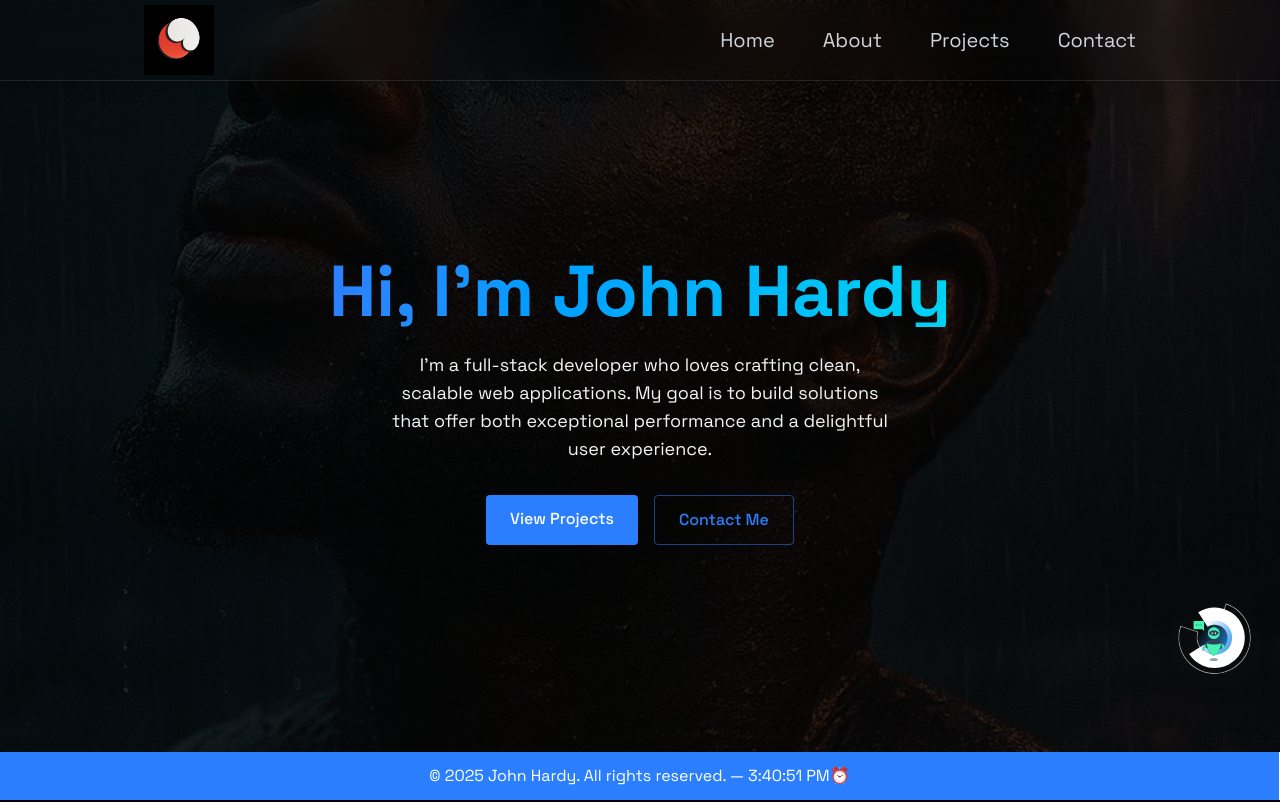
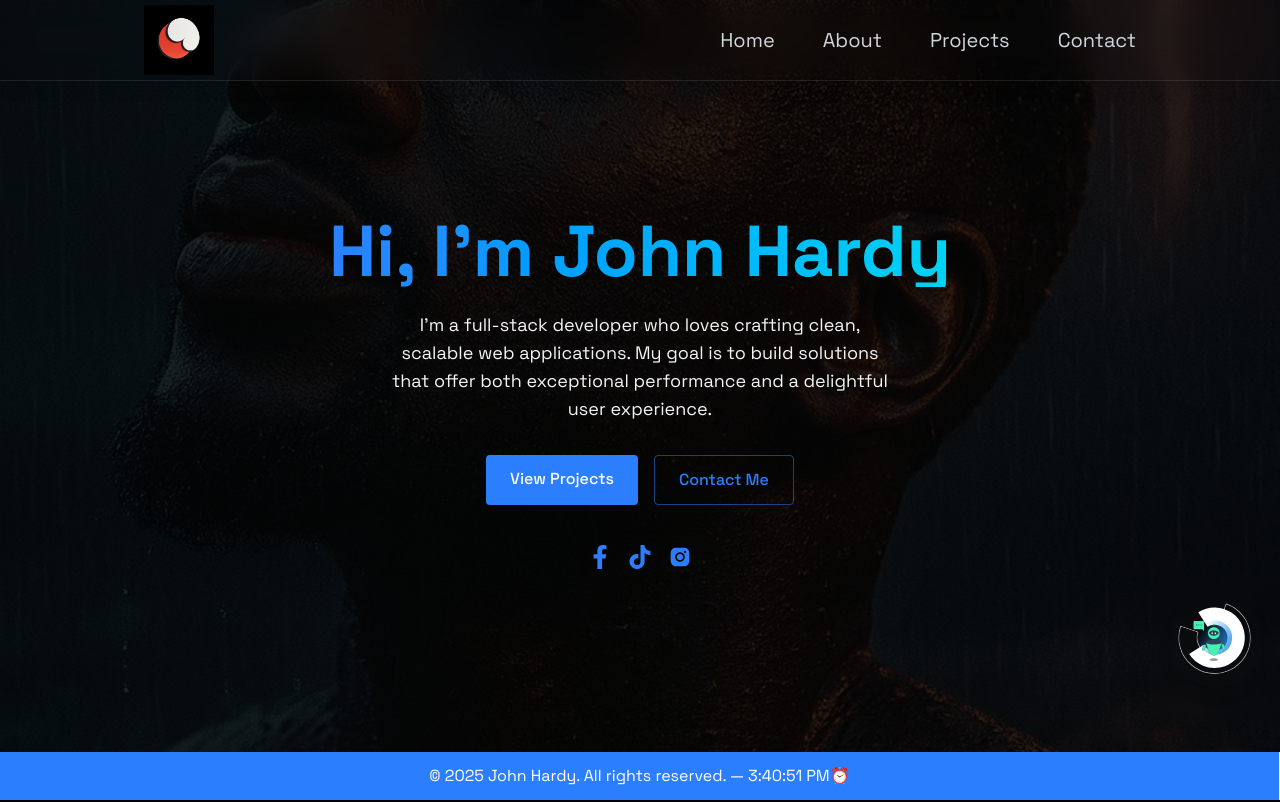
Before and after one commit to iam-johnhardy/JohnHardy-portfolio, a React (Vite) app: page / in a window 1280 px wide. Shown: the top 802 px of the page. Built offline with nearby package versions, Linux system fonts and the light colour scheme.

Commit message:
social media icon add

```diff
--- a/package.json
+++ b/package.json
@@ -22,6 +22,7 @@
     "lru-cache": "^11.2.2",
     "react": "^18.3.1",
     "react-dom": "^18.3.1",
+    "react-icons": "^5.5.0",
     "rimraf": "^6.0.1"
   },
   "compilerOptions": {
--- a/src/components/sections/About.jsx
+++ b/src/components/sections/About.jsx
@@ -17,7 +17,7 @@ export const About = () => {
   return (
     <section
       id="about"
-      className="min-h-screen flex items-center justify-center py-20"
+      className=" min-h-screen flex items-center justify-center py-20"
     >
       <RevealOnScroll>
         <div className="max-w-5xl mx-auto px-4 ">
--- a/src/components/sections/Home.jsx
+++ b/src/components/sections/Home.jsx
@@ -1,6 +1,8 @@
 import ai from '../../assets/A.I-image.jpg';
 import { RevealOnScroll } from "../RevealOnScroll";
 import AssistantChat from '../../components/sections/AssistantChat.jsx';
+import { FaFacebookF } from "react-icons/fa";import { SiTiktok } from "react-icons/si";
+import { AiFillInstagram } from "react-icons/ai";
 
 
 export const Home = () => {
@@ -45,7 +47,15 @@ export const Home = () => {
             >
               Contact Me
             </a>
+
+
           </div>
+          <div className="flex justify-center space-x-4 mt-6">
+            <FaFacebookF className="text-2xl text-blue-500 hover:text-blue-300 transition-colors my-4 hover:animate-ping" />
+            <SiTiktok className=" text-2xl text-blue-500 hover:text-blue-300 transition-colors my-4 hover:animate-ping" />
+            <AiFillInstagram className=" text-2xl text-blue-500 hover:text-blue-400 transition-colors my-4 hover:animate-ping" />
+          </div>
+
         </div>
 
 
```
Also changed, not shown: 1 other file (tests, documents, lock files or other folders).
